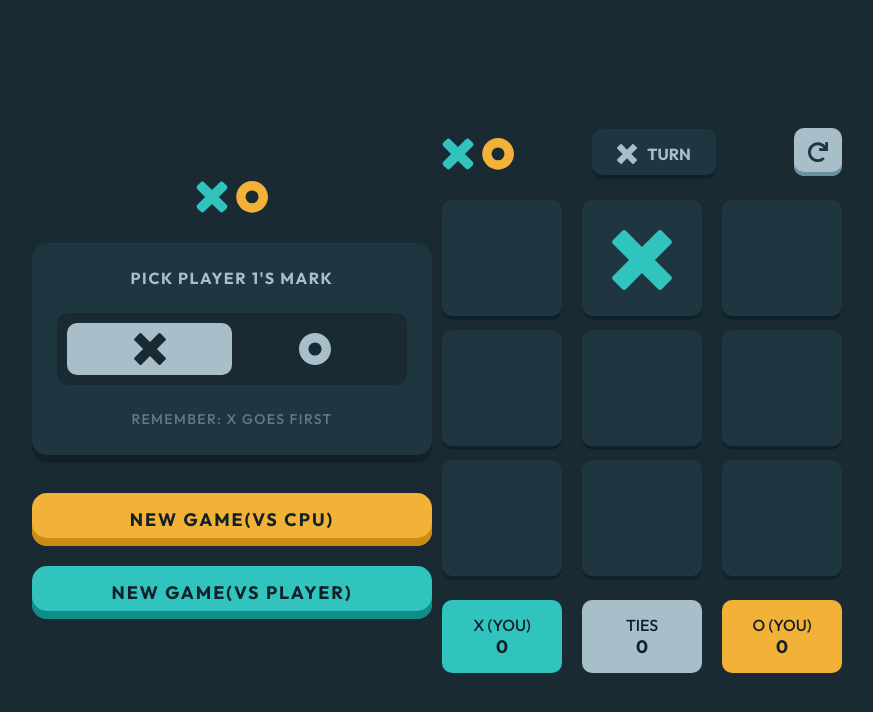
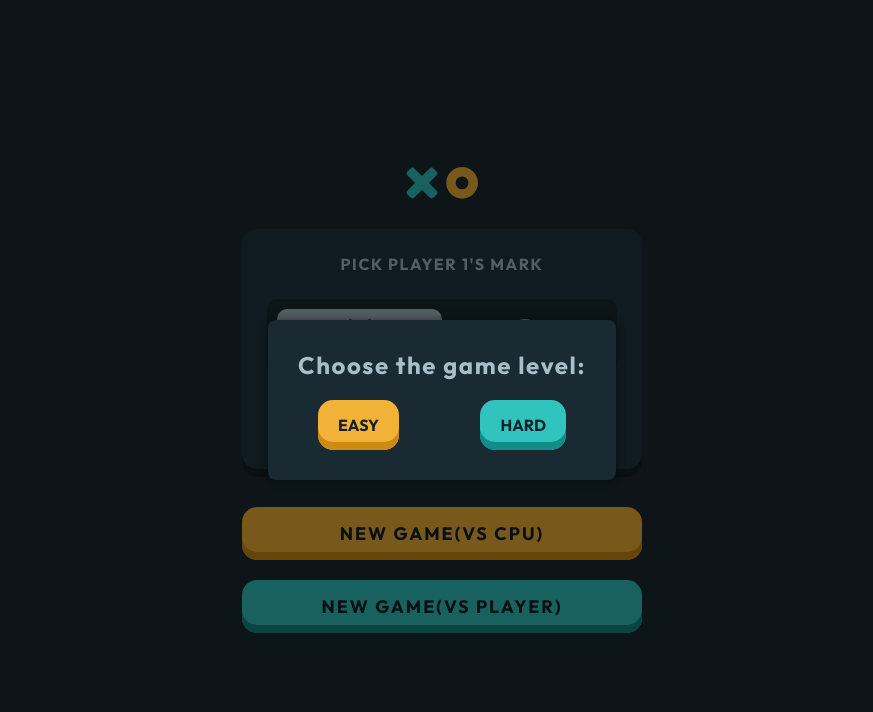
Before and after one commit to aachal01/Tic-Tac-Toe-game, a plain HTML site: page index.html in a window 1280 px wide. Both pictures are taken after a click on the button "NEW GAME(VS CPU)". Shown: the whole page, without its empty margins (198-1071 px from the left). Drawn offline with nearby package versions, Linux system fonts and the light colour scheme.

Commit message:
Added gaming level as easy and hard while palying against CPU

```diff
--- a/index.html
+++ b/index.html
@@ -40,7 +40,11 @@
 
 
                 </div>
-                <h2>REMEMBER: X GOES FIRST</h2>
+                <h2>REMEMBER
+                </h2>
+                <h2>
+                    WHILE PLAYING WITH CPU, X GOES FIRST
+                </h2>
             </div>
 
             <div class="btns">
@@ -48,6 +52,15 @@
                 <button class="player-btn" id="player">NEW GAME(VS PLAYER)</button>
             </div>
 
+            <div class="overlay" id="overlay">
+                <div class="popup">
+                  <h2>Choose the game level:</h2>
+                  <div class="popup_cont">
+                    <button id="easy-btn" class="easy-btn">EASY</button>
+                    <button id="hard-btn" class="hard-btn">HARD</button>
+                  </div>
+                </div>
+            </div>
 
         </div>
 
--- a/script.js
+++ b/script.js
@@ -5,10 +5,16 @@ const userMarkChoiceiconO = document.querySelector(".select__icon__o");
 const gameTiles = document.querySelectorAll(".game-tile");
 const playerCpu = document.querySelector(".cpu-btn");
 const playerP = document.querySelector(".player-btn");
+const overlay = document.getElementById('overlay');
+const easyLevel = document.getElementById('easy-btn');
+const hardLevel = document.getElementById('hard-btn');
+const homePage = document.querySelector('.home-page');
+const gamePage = document.querySelector('.game-page');
 let vsPlayer;
 let backgroundImgUrl;
 let currentPlayerMark;
 let cpuMark;
+let gameLevel;
 
 userMarkChoiceX.addEventListener("click", function(event){
   event.preventDefault();
@@ -30,10 +36,30 @@ userMarkChoiceO.addEventListener("click", function(event){
   hover2()
 })
 
+easyLevel.addEventListener('click', () => {
+  alert('You selected EASY level.');
+  overlay.style.display = 'none';
+  gameLevel = "Easy";
+  homePage.style.display = 'none';
+  gamePage.style.display = 'inline';
+  console.log(gameLevel)
+});
+
+hardLevel.addEventListener('click', () => {
+  alert('You selected HARD level.');
+  overlay.style.display = 'none';
+  gameLevel = "Hard";
+  homePage.style.display = 'none';
+  gamePage.style.display = 'inline';
+  console.log(gameLevel)
+});
 
 playerCpu.addEventListener("click", function(e){
   // console.log("User vs CPU")
   vsPlayer = "CPU"
+
+  overlay.style.display = 'flex';
+
   if(currentPlayerMark == 'X'){
     gameTiles.forEach(tile=>{
       tile.addEventListener("click", playVsCpu)
@@ -54,6 +80,8 @@ playerCpu.addEventListener("click", function(e){
 
 playerP.addEventListener("click", function(e){
   vsPlayer = "human"
+  homePage.style.display = 'none';
+  gamePage.style.display = 'inline';
   gameTiles.forEach(tile=>{
     tile.addEventListener("click", playVsplayer)
   })
@@ -186,20 +214,21 @@ function isGameOver(){
 
 function moveAI(){
 
-  // //simple chutiya AI
-  // for(var i = 0; i < 3; i++){
-  //   for(var j = 0; j < 3; j++){
-  //     if(grid[i][j] == ''){
-  //       console.log("AI move:", i, j);
-  //       return {
-  //         i: i,
-  //         j: j
-  //       }
-  //     }
-  //   }
-  // }
+  if(gameLevel == "Easy"){
 
+    for(var i = 0; i < 3; i++){
+      for(var j = 0; j < 3; j++){
+        if(grid[i][j] == ''){
+          console.log("AI move:", i, j);
+          return {
+            i: i,
+            j: j
+          }
+        }
+      }
+    }
 
+  }else{
     //using minimax
     let bestScore = -Infinity;
     let move;
@@ -219,7 +248,7 @@ function moveAI(){
     }
 
     return move;
-
+  }
 }
 
 
--- a/styles.css
+++ b/styles.css
@@ -14,6 +14,8 @@ main {
 }
 
 .home-page{
+    /* display: none;  */
+    display: inline;
     width: 400px;
 }
 
@@ -134,6 +136,68 @@ button {
     border-radius: 15px;
 }
 
+.overlay {
+    display: none;
+    /* display: flex; */
+    position: fixed;
+    top: 0;
+    left: 0;
+    width: 100%;
+    height: 100%;
+    background-color: rgba(0, 0, 0, 0.5);
+    justify-content: center;
+    align-items: center;
+}
+
+.popup {
+    background-color: #1a2a33;
+    padding: 30px;
+    border-radius: 8px;
+    box-shadow: 0px 0px 10px rgba(0, 0, 0, 0.5);
+    text-align: center;
+}
+
+.popup_cont{
+    margin: 20px;
+    margin-bottom: 0px;
+    display: flex;
+    justify-content: space-between;
+}
+.popup h2{
+    font-family: "Outfit", sans-serif;
+    letter-spacing: 0.1rem;
+    color: #a8bfc9;
+}
+
+.hard-btn{
+    font-family: "Outfit", sans-serif;
+    font-size: 16px;
+    font-weight: 700;
+    background-color: #31c3bd;
+    box-shadow: 0px -8px 0px 0px #118c87 inset;
+    color: #10212a;
+    display: flex;
+    justify-content: center;
+    padding: 15px;
+    padding-left: 20px;
+    padding-right: 20px;
+    border-radius: 15px;
+}
+
+.easy-btn{
+    font-family: "Outfit", sans-serif;
+    font-size: 16px;
+    font-weight: 700;
+    background-color: #f2b137;
+    box-shadow: 0px -8px 0px 0px #cc8b13 inset;
+    color: #10212a;
+    display: flex;
+    justify-content: center;
+    padding: 15px;
+    padding-left: 20px;
+    padding-right: 20px;
+    border-radius: 15px;
+}
 
 /* Game-Page style */
 :root {
@@ -142,6 +206,8 @@ button {
 }
 
 .game-page{
+    display: none;
+    /* display: inline; */
     width: 420px;
 }
 
```
Lines whose indentation alone changed are shown as unchanged.
